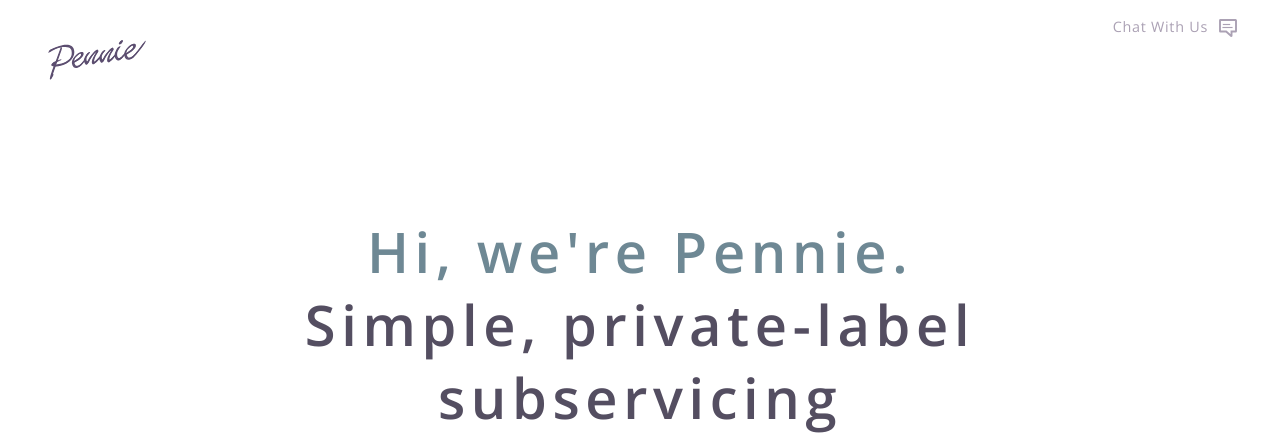
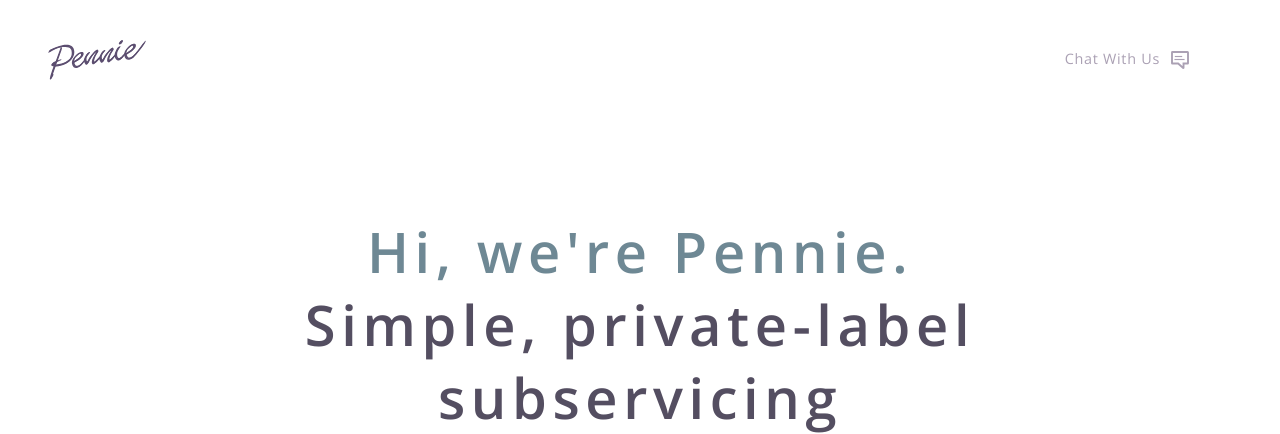
Before and after one commit to awhyit/pennie, a PHP site: page / in a window 1280 px wide. Shown: the top 434 px of the page. Run offline with PHP 8.4, Linux system fonts and the light colour scheme.

Commit message:
updated chat icon

```diff
--- a/assets/css/main.css
+++ b/assets/css/main.css
@@ -3950,8 +3950,8 @@
 			height: inherit;
 			line-height: inherit;
 			position: absolute;
-			right: 0;
-			top: 0;
+			right: 3em;
+			top: 2em;
 		}
 
 			#header nav > ul {
```
